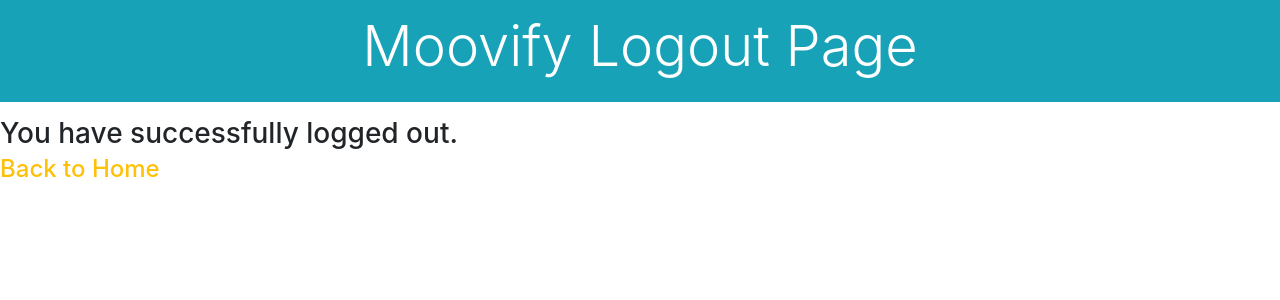
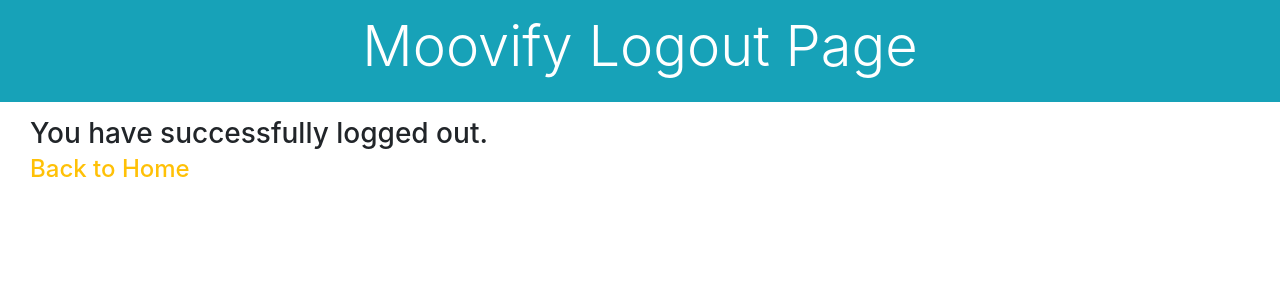
Before and after one commit to dixitaayush8/CMPE131_Moovify_Team12, a Django app: page /logout/ in a window 1280 px wide. Shown: the top 300 px of the page. Run offline with Django 3.2, Linux system fonts and the light colour scheme; parts of the project's set-up code (start-up, migrations or seed data) failed here and were passed over; some libraries are stand-ins or nearby versions.

Commit message:
Updated Logout

```diff
--- a/mysite/templates/registration/logged_out.html
+++ b/mysite/templates/registration/logged_out.html
@@ -11,7 +11,11 @@
     <title>Log Out</title>
 </head>
 <body>
-    <h3>You have successfully logged out.</h3>
-    <a class = "text-warning" href="/"><h4> Back to Home </h4></a>
+	<div class="container-fluid">
+  			<div class="col col-md-auto">
+  				<h3>You have successfully logged out.</h3>
+  				<a class = "text-warning" href="/"><h4> Back to Home </h4></a>
+  			</div>
+	</div>
 </body>
 </html>
```
